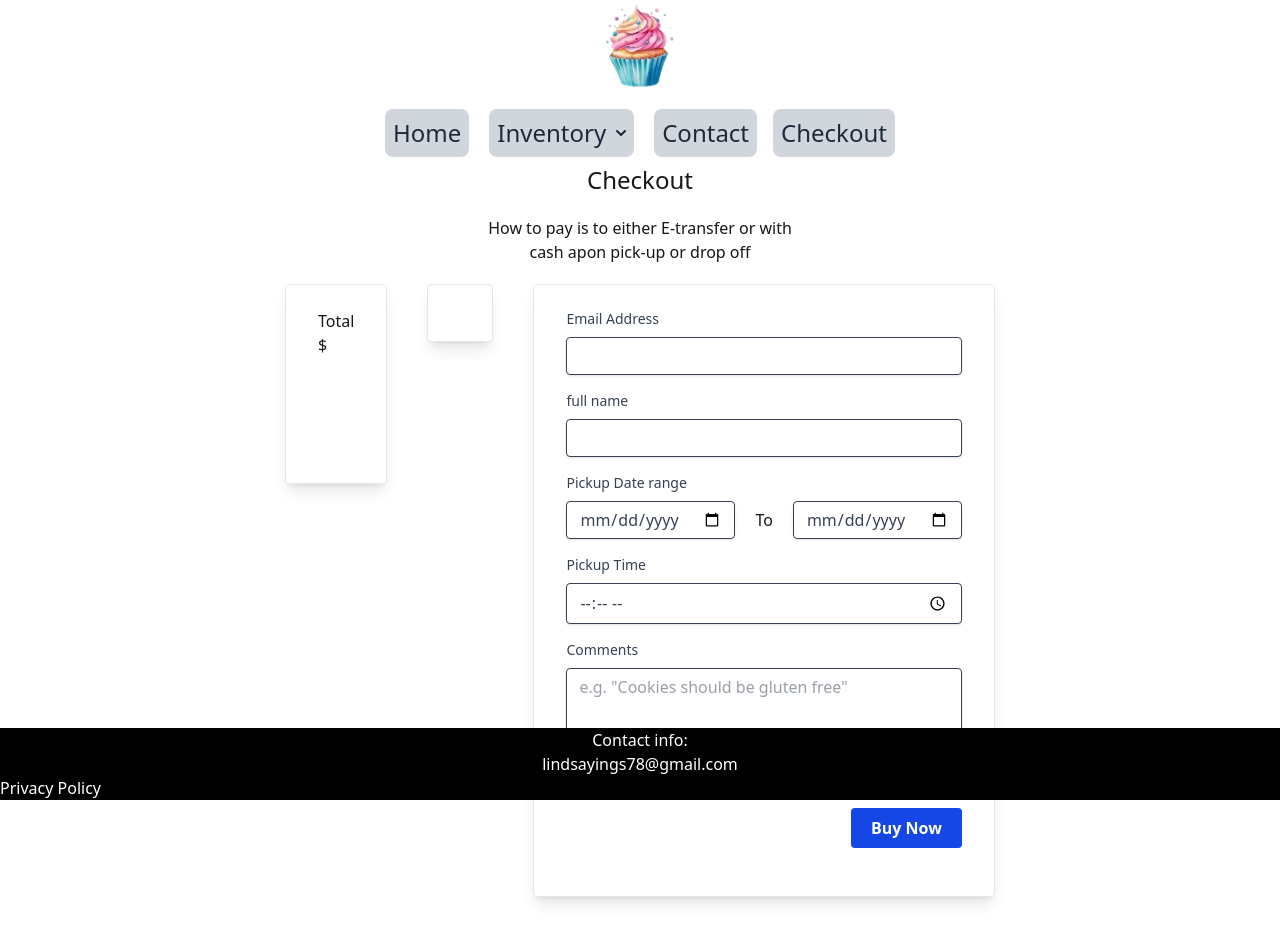
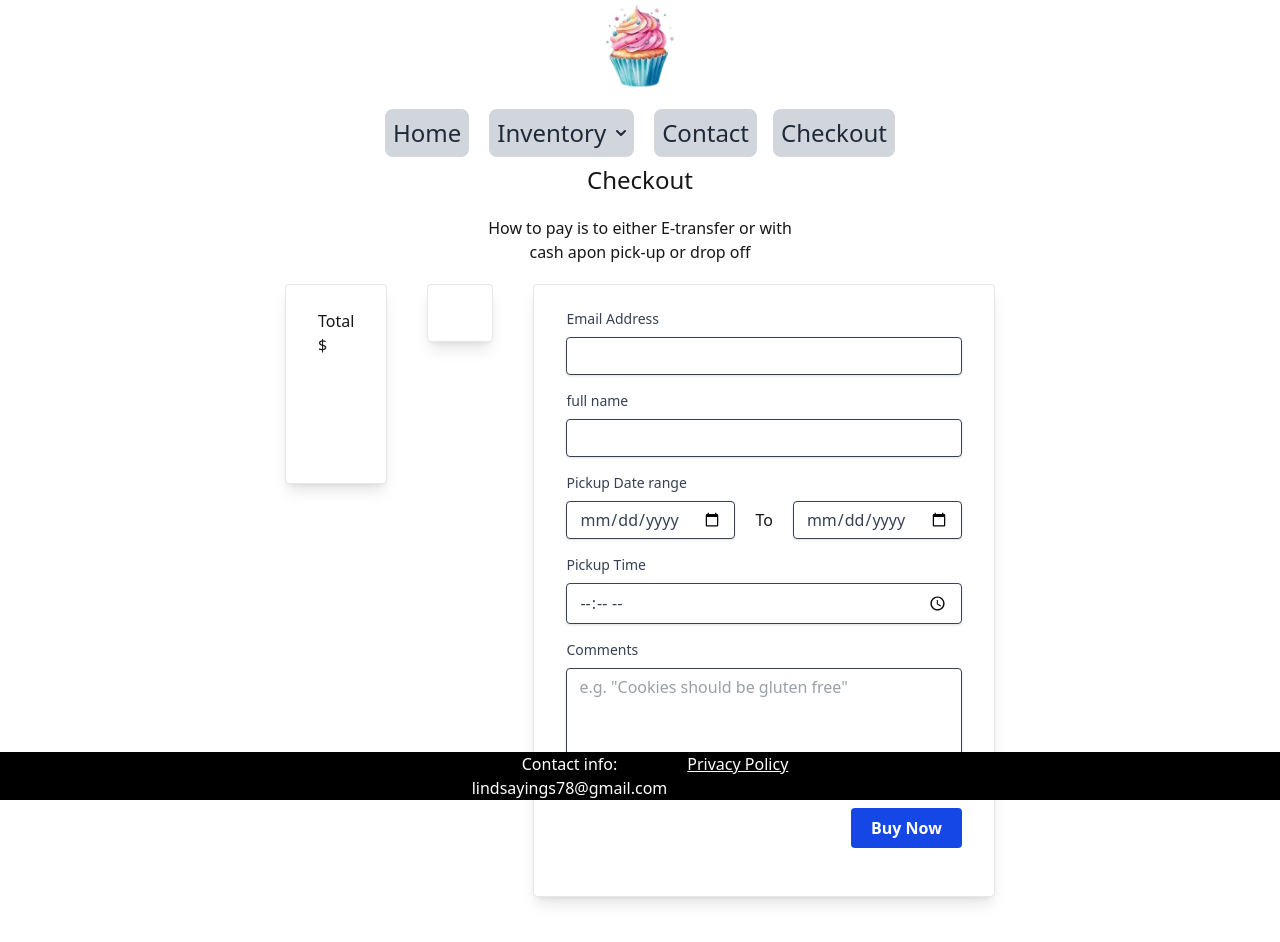
Before and after one commit to ings2371/Lindsays_Baked_Goods, a Next.js app: page /checkout in a window 1280 px wide. Shown: the top 942 px of the page. Built offline with nearby package versions, Linux system fonts and the light colour scheme; no server answers.

Commit message:
Footer stuff and I have also started fixing price per quantity selected in item details but not done

```diff
--- a/src/app/components/BakedGoodClientView.jsx
+++ b/src/app/components/BakedGoodClientView.jsx
@@ -29,6 +29,13 @@ export default function BakedGoodClientView({ BakedGood }) {
   const closeDropdown = () => {
     setIsOpen(false);
   };
+
+  const handleSetQuantity = (qty) => {
+    setQuantity(qty)
+    for (item of BakedGood.Different_varients[variation].Prices) {
+      console.log(item)
+    }
+  }
 
   const handleAddToCart = async (BakedGood, variation) => {
     const response = await fetch(`/api/addToCart/`, {
@@ -98,7 +105,7 @@ export default function BakedGoodClientView({ BakedGood }) {
                 </p>
                 <input type="number"
                   value={quantity}
-                  onChange={(e) => setQuantity(e.target.value)}
+                  onChange={(e) => handleSetQuantity(e.target.value)}
                   id="quantity" name="quantity" min="1" className='max-w-17 shadow appearance-none border rounded w-full py-2 px-3 text-gray-700 leading-tight focus:outline-none focus:shadow-outline'>
                 </input>
                 <button
--- a/src/app/components/footer.js
+++ b/src/app/components/footer.js
@@ -3,15 +3,18 @@ import Link from 'next/link'
 
 const footer = () => {
   return (
-    <footer className='w-full' style={{backgroundColor: 'black' }}>
-        <div className='basis-full text-[white]'>
+    <footer className='w-full items-center justify-items-center text-[white] align-bottom' style={{backgroundColor: 'black' }}>
+      <div className='h-full p-5 pt-0 pb-0'>
+        <div className='inline float-left'>
           <p style={{ textAlign: "center"}}>Contact info:</p>
           <p style={{ textAlign: "center" }}>
             lindsayings78@gmail.com
           </p>
-          <Link href="/Privacy">Privacy Policy</Link>
 
       </div>
+      <Link className='items-end inline p-5 pt-0 pb-0 underline' href="/Privacy">Privacy Policy</Link>
+      </div>
+
   </footer>
   )
 }
```
